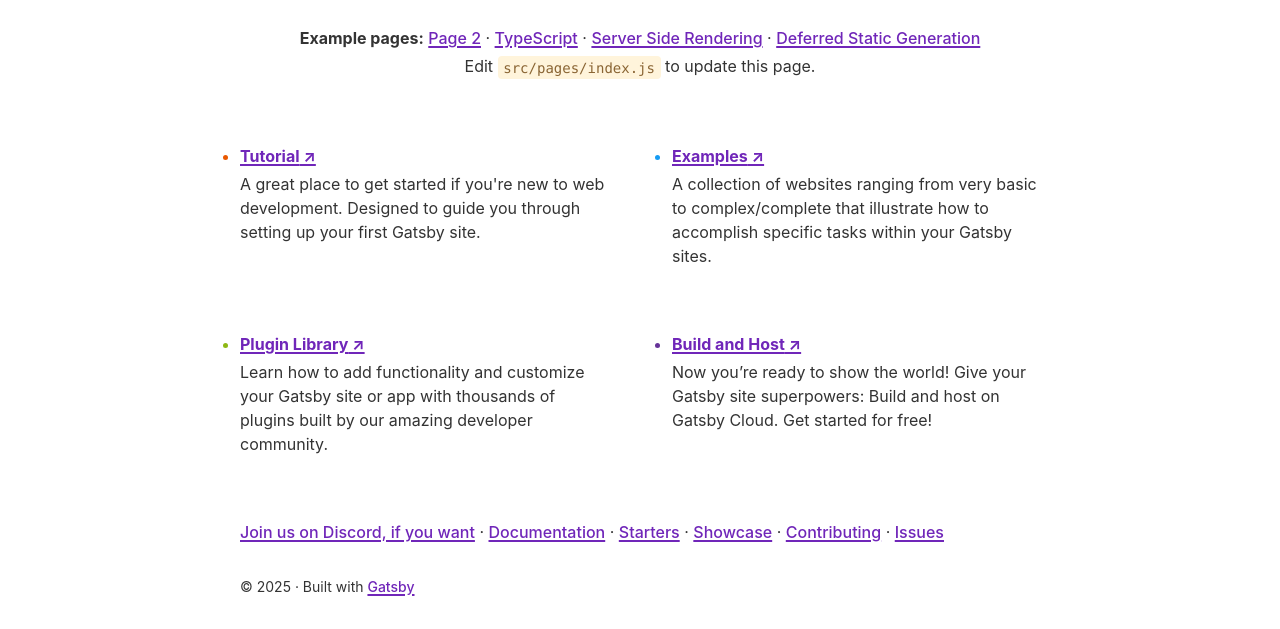
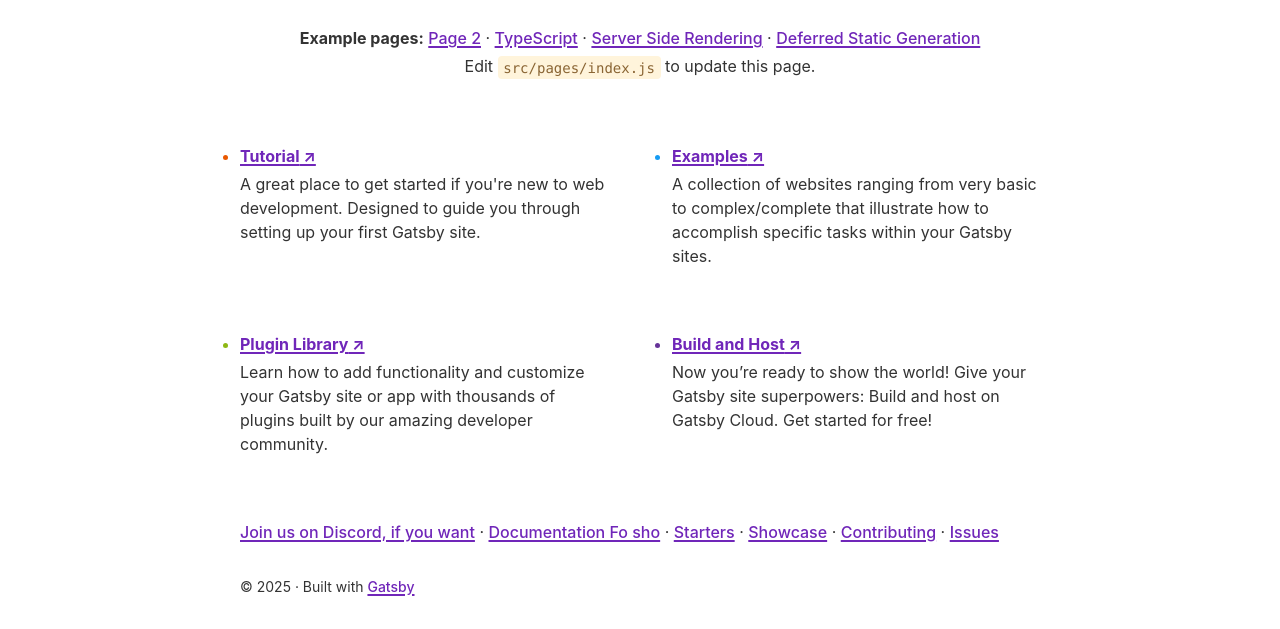
Before and after one commit to luciano-vizza/my-app, a Gatsby site: page / in a window 1280 px wide. Shown: the part 230-859 px from the top of the page. Built offline with nearby package versions, Linux system fonts and the light colour scheme; Gatsby itself is replaced by a stand-in of ours.

Commit message:
Second commit

```diff
--- a/src/pages/index.js
+++ b/src/pages/index.js
@@ -49,7 +49,7 @@ const samplePageLinks = [
 const moreLinks = [
   { text: "Join us on Discord, if you want", url: "https://gatsby.dev/discord" },
   {
-    text: "Documentation",
+    text: "Documentation Fo sho",
     url: "https://gatsbyjs.com/docs/",
   },
   {
```
